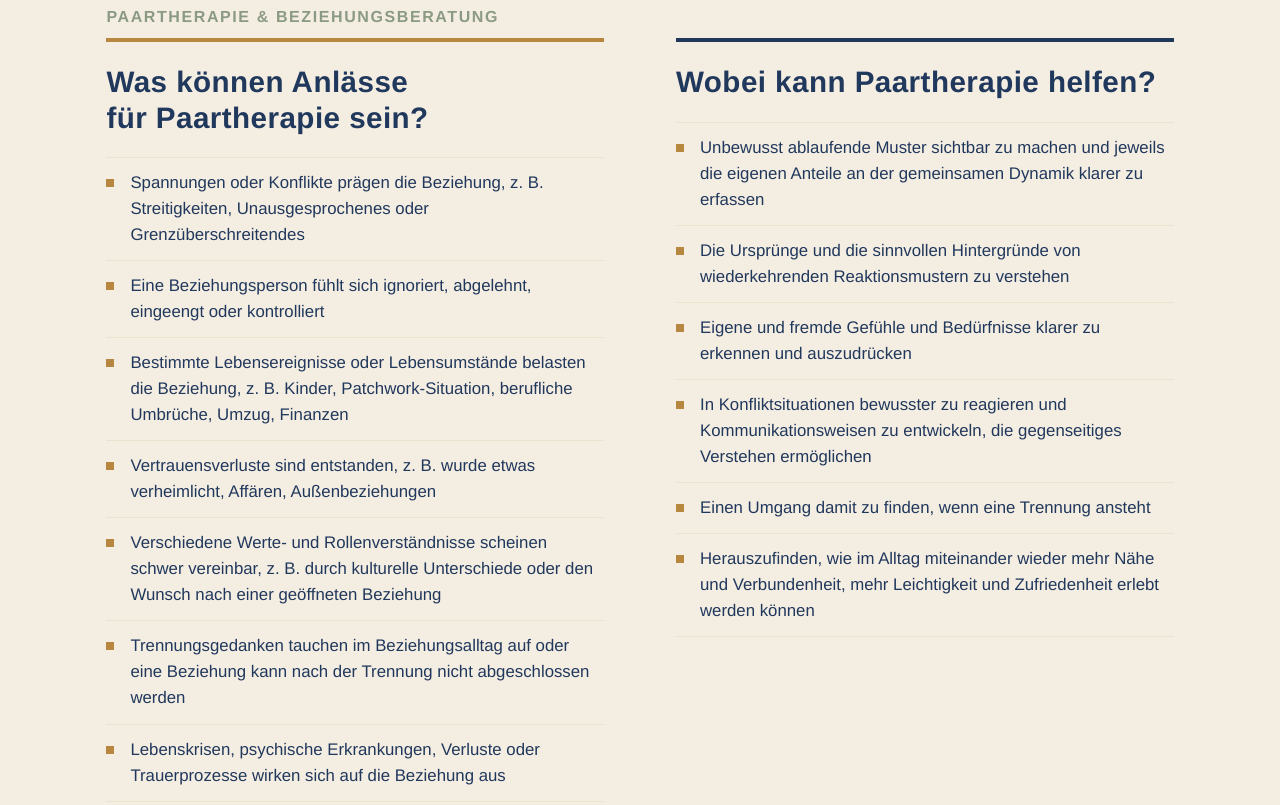
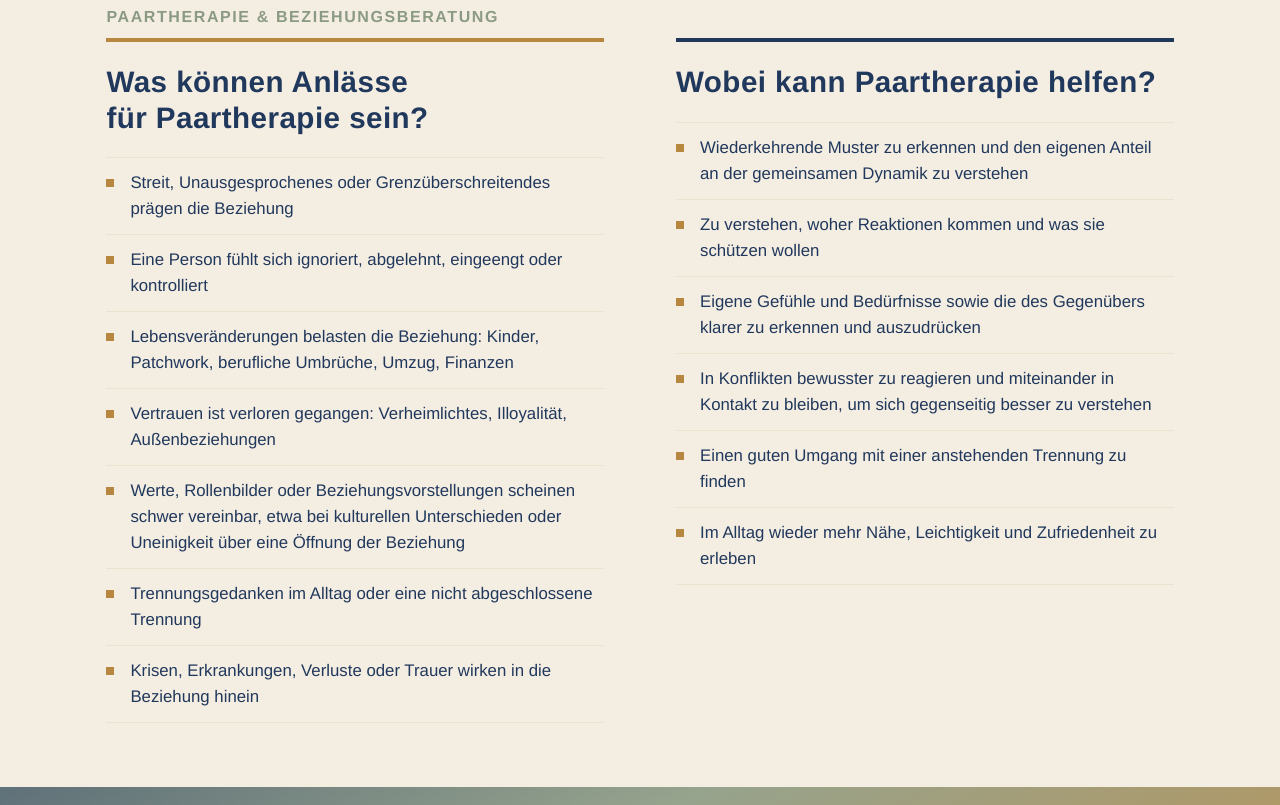
Before and after one commit to 310725-ks/Praxis-Website, an Eleventy site: page src/paartherapie/index.njk in a window 1280 px wide. Shown: the part 1660-2465 px from the top of the page. Built offline with nearby package versions, Linux system fonts and the light colour scheme; Eleventy itself is replaced by a stand-in of ours; files that its build step writes are made by us from their sources.

Commit message:
Update index.njk

```diff
--- a/src/paartherapie/index.njk
+++ b/src/paartherapie/index.njk
@@ -45,22 +45,22 @@ description: "Paartherapie und Beziehungsberatung bei Stefan Gowitzke in Berlin-
         <div class="rd-cols">
           <div class="rd-col rd-text c1"><h2>Was können Anlässe für Paartherapie sein?</h2>
             <ul class="rd-bullets">
-              <li>Spannungen oder Konflikte prägen die Beziehung, z.&nbsp;B. Streitigkeiten, Unausgesprochenes oder Grenzüberschreitendes</li>
-              <li>Eine Beziehungsperson fühlt sich ignoriert, abgelehnt, eingeengt oder kontrolliert</li>
-              <li>Bestimmte Lebensereignisse oder Lebensumstände belasten die Beziehung, z.&nbsp;B. Kinder, Patchwork-Situation, berufliche Umbrüche, Umzug, Finanzen</li>
-              <li>Vertrauensverluste sind entstanden, z.&nbsp;B. wurde etwas verheimlicht, Affären, Außenbeziehungen</li>
-              <li>Verschiedene Werte- und Rollenverständnisse scheinen schwer vereinbar, z.&nbsp;B. durch kulturelle Unterschiede oder den Wunsch nach einer geöffneten Beziehung</li>
-              <li>Trennungsgedanken tauchen im Beziehungsalltag auf oder eine Beziehung kann nach der Trennung nicht abgeschlossen werden</li>
-              <li>Lebenskrisen, psychische Erkrankungen, Verluste oder Trauerprozesse wirken sich auf die Beziehung aus</li>
+              <li>Streit, Unausgesprochenes oder Grenzüberschreitendes prägen die Beziehung</li>
+              <li>Eine Person fühlt sich ignoriert, abgelehnt, eingeengt oder kontrolliert</li>
+              <li>Lebensveränderungen belasten die Beziehung: Kinder, Patchwork, berufliche Umbrüche, Umzug, Finanzen</li>
+              <li>Vertrauen ist verloren gegangen: Verheimlichtes, Illoyalität, Außenbeziehungen</li>
+              <li>Werte, Rollenbilder oder Beziehungsvorstellungen scheinen schwer vereinbar, etwa bei kulturellen Unterschieden oder Uneinigkeit über eine Öffnung der Beziehung</li>
+              <li>Trennungsgedanken im Alltag oder eine nicht abgeschlossene Trennung</li>
+              <li>Krisen, Erkrankungen, Verluste oder Trauer wirken in die Beziehung hinein</li>
             </ul></div>
           <div class="rd-col rd-text c2"><h2>Wobei kann Paartherapie helfen?</h2>
             <ul class="rd-bullets">
-              <li>Unbewusst ablaufende Muster sichtbar zu machen und jeweils die eigenen Anteile an der gemeinsamen Dynamik klarer zu erfassen</li>
-              <li>Die Ursprünge und die sinnvollen Hintergründe von wiederkehrenden Reaktionsmustern zu verstehen</li>
-              <li>Eigene und fremde Gefühle und Bedürfnisse klarer zu erkennen und auszudrücken</li>
-              <li>In Konfliktsituationen bewusster zu reagieren und Kommunikationsweisen zu entwickeln, die gegenseitiges Verstehen ermöglichen</li>
-              <li>Einen Umgang damit zu finden, wenn eine Trennung ansteht</li>
-              <li>Herauszufinden, wie im Alltag miteinander wieder mehr Nähe und Verbundenheit, mehr Leichtigkeit und Zufriedenheit erlebt werden können</li>
+              <li>Wiederkehrende Muster zu erkennen und den eigenen Anteil an der gemeinsamen Dynamik zu verstehen</li>
+              <li>Zu verstehen, woher Reaktionen kommen und was sie schützen wollen</li>
+              <li>Eigene Gefühle und Bedürfnisse sowie die des Gegenübers klarer zu erkennen und auszudrücken</li>
+              <li>In Konflikten bewusster zu reagieren und miteinander in Kontakt zu bleiben, um sich gegenseitig besser zu verstehen</li>
+              <li>Einen guten Umgang mit einer anstehenden Trennung zu finden</li>
+              <li>Im Alltag wieder mehr Nähe, Leichtigkeit und Zufriedenheit zu erleben</li>
             </ul></div>
         </div>
       </div>
```
